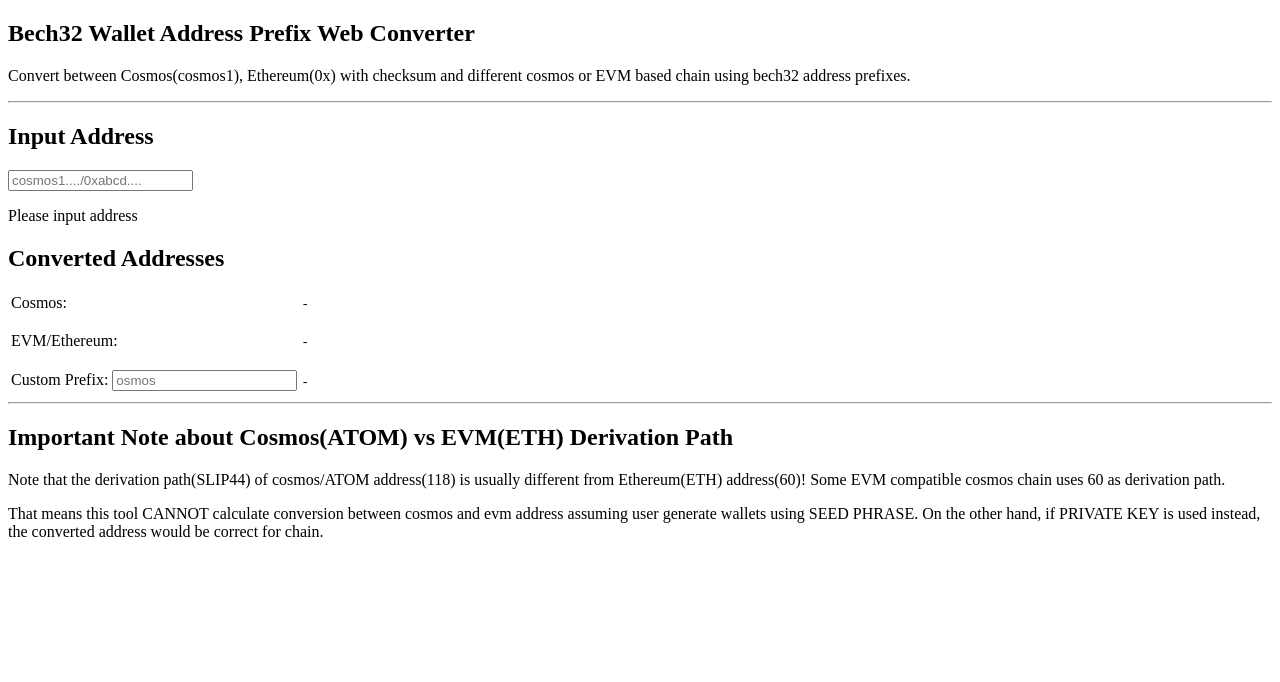
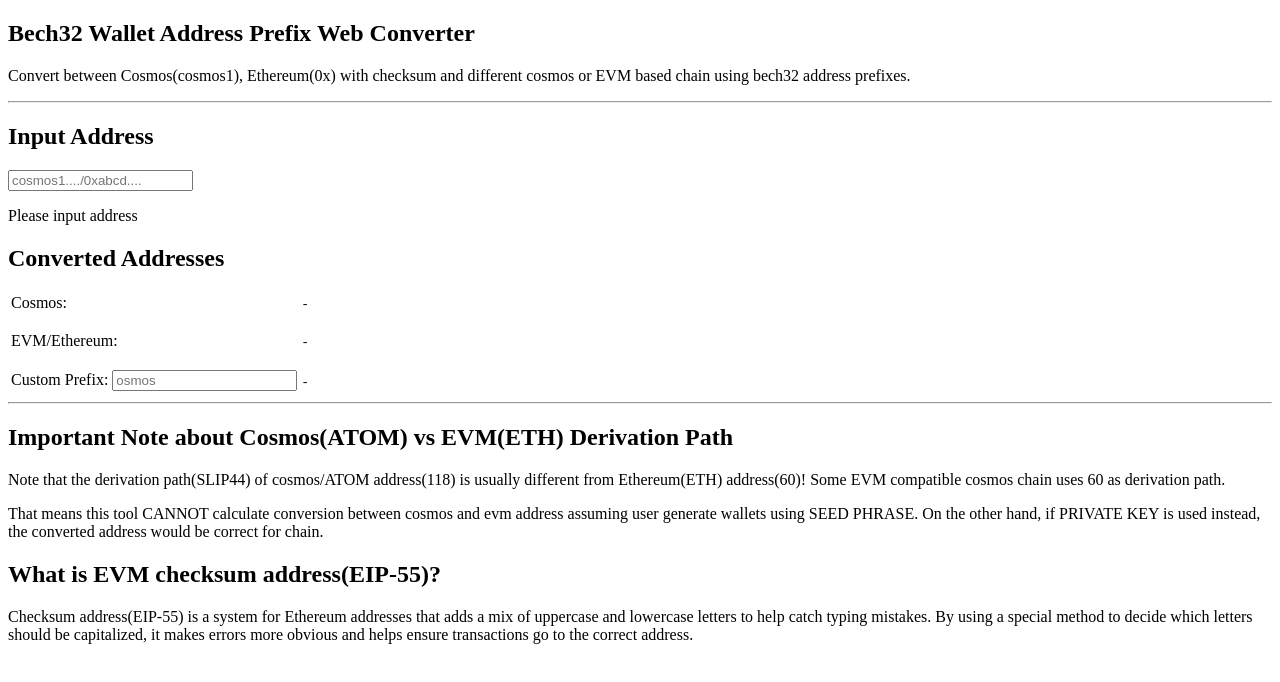
Before and after one commit to williamchong/bech32-web-converter, a Nuxt app: page / in a window 1280 px wide. Shown: the top 682 px of the page. Built offline with nearby package versions, Linux system fonts and the light colour scheme.

Commit message:
💬 Add checksum description

```diff
--- a/app.vue
+++ b/app.vue
@@ -2,7 +2,8 @@
   <div>
     <section>
       <h1>Bech32 Wallet Address Prefix Web Converter</h1>
-      <p>Convert between Cosmos(cosmos1), Ethereum(0x) with checksum and different cosmos or EVM based chain using bech32 address prefixes.</p>
+      <p>Convert between Cosmos(cosmos1), Ethereum(0x) with checksum and different cosmos or EVM based chain using
+        bech32 address prefixes.</p>
     </section>
     <hr>
     <section>
@@ -57,6 +58,12 @@
           wallets using SEED PHRASE.
           On the other hand, if PRIVATE KEY is used instead, the converted address would be correct for chain.</p>
       </div>
+    </section>
+    <section>
+      <h2>What is EVM checksum address(EIP-55)?</h2>
+      <p>Checksum address(EIP-55) is a system for Ethereum addresses that adds a mix of uppercase and lowercase letters
+        to help catch typing mistakes. By using a special method to decide which letters should be capitalized, it makes
+        errors more obvious and helps ensure transactions go to the correct address.</p>
     </section>
   </div>
 </template>
```
